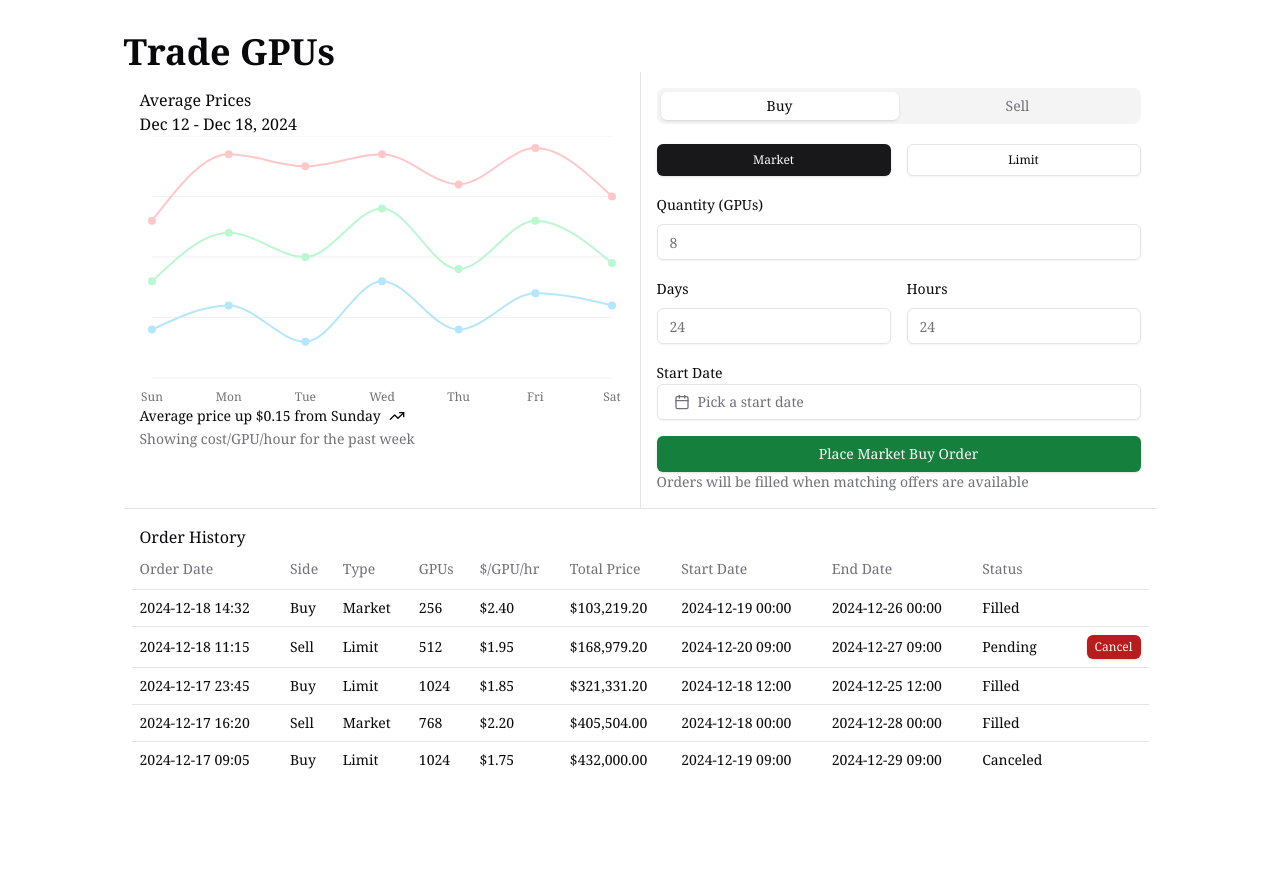
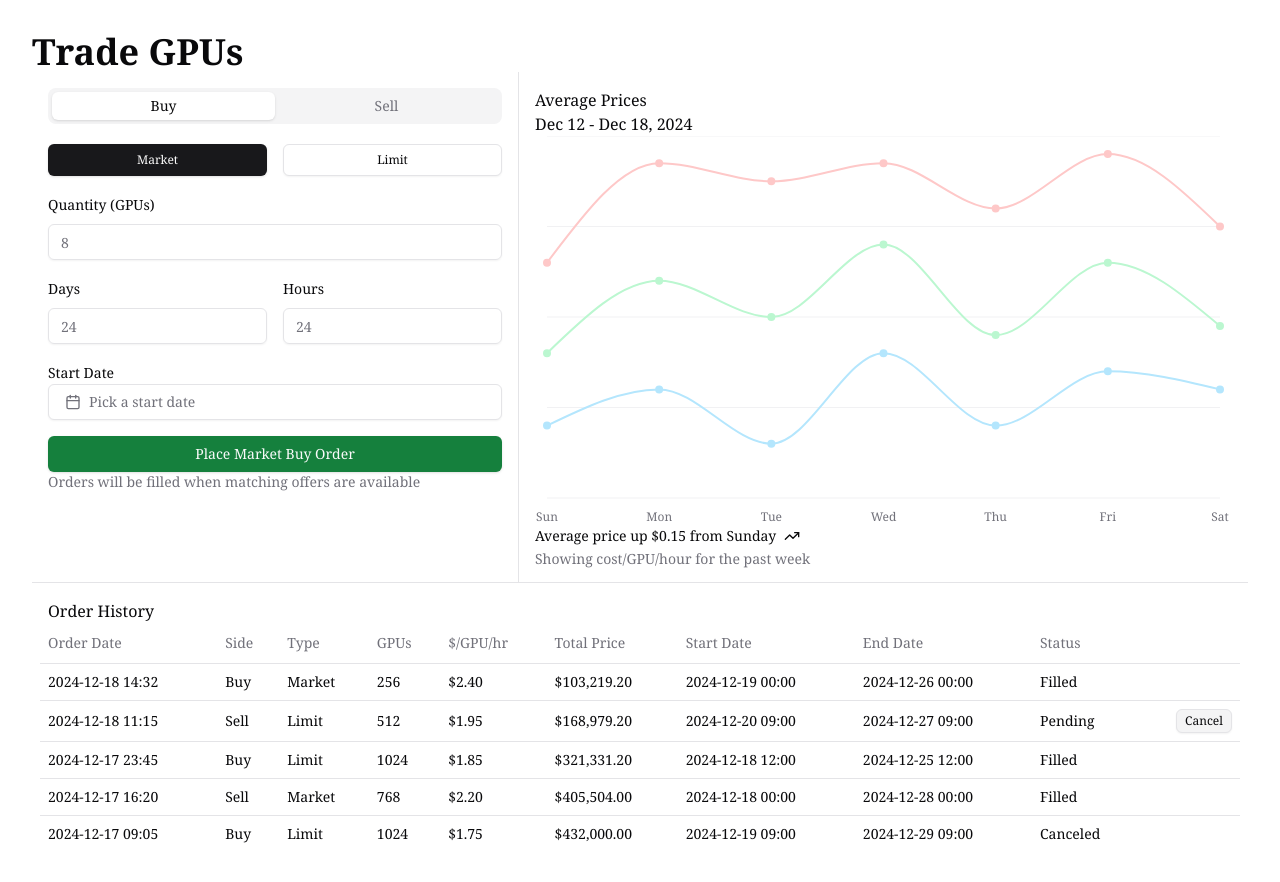
Before and after one commit to darzyx/gpu-auction-house, a Next.js app: page / in a window 1280 px wide. Shown: the top 882 px of the page. Before the commit the page ends 826 px from the top, so only its background shows below. Built offline with nearby package versions, Linux system fonts and the light colour scheme.

Commit message:
Update btn styles and try new layout

```diff
--- a/src/app/page.tsx
+++ b/src/app/page.tsx
@@ -7,15 +7,15 @@ export default function Home() {
     return (
         <div className="p-8 flex flex-col">
             <h1>Trade GPUs</h1>
-            <div className="w-full grid grid-cols-[1fr_auto_1fr]">
+            <div className="w-full grid grid-cols-[2fr_auto_3fr]">
                 <div className="p-4">
-                    <PriceHistory />
+                    <TradingForm />
                 </div>
                 <div>
                     <Separator orientation="vertical" />
                 </div>
                 <div className="p-4">
-                    <TradingForm />
+                    <PriceHistory />
                 </div>
             </div>
             <Separator />
--- a/src/components/order-history.tsx
+++ b/src/components/order-history.tsx
@@ -92,7 +92,11 @@ export default function OrderHistory() {
                             <TableCell>{order.status}</TableCell>
                             <TableCell className="text-right">
                                 {order.status === "Pending" && (
-                                    <Button size="sm" className="p-2 h-6 bg-red-700 hover:bg-red-600">
+                                    <Button
+                                        variant="outline"
+                                        size="sm"
+                                        className="p-2 h-6 bg-zinc-100 hover:bg-red-600 hover:border-red-700 hover:text-white"
+                                    >
                                         Cancel
                                     </Button>
                                 )}
```
